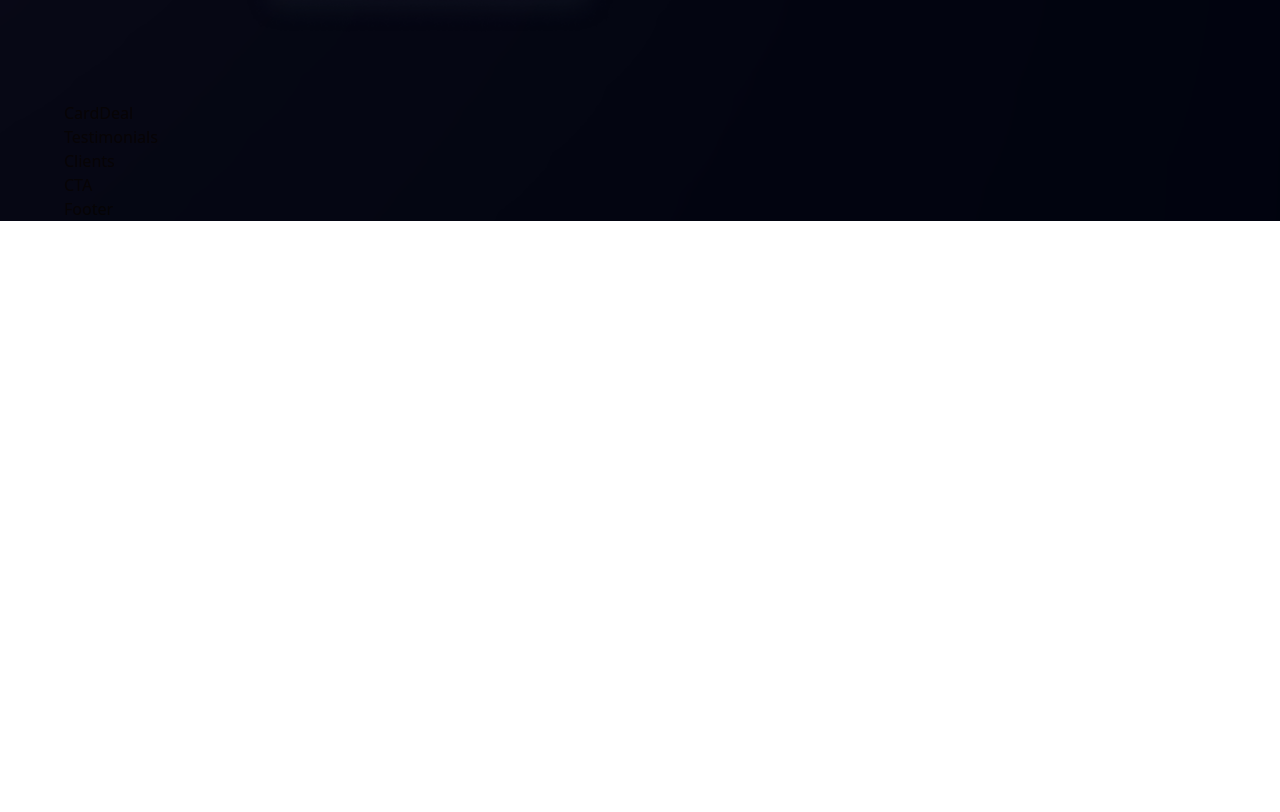
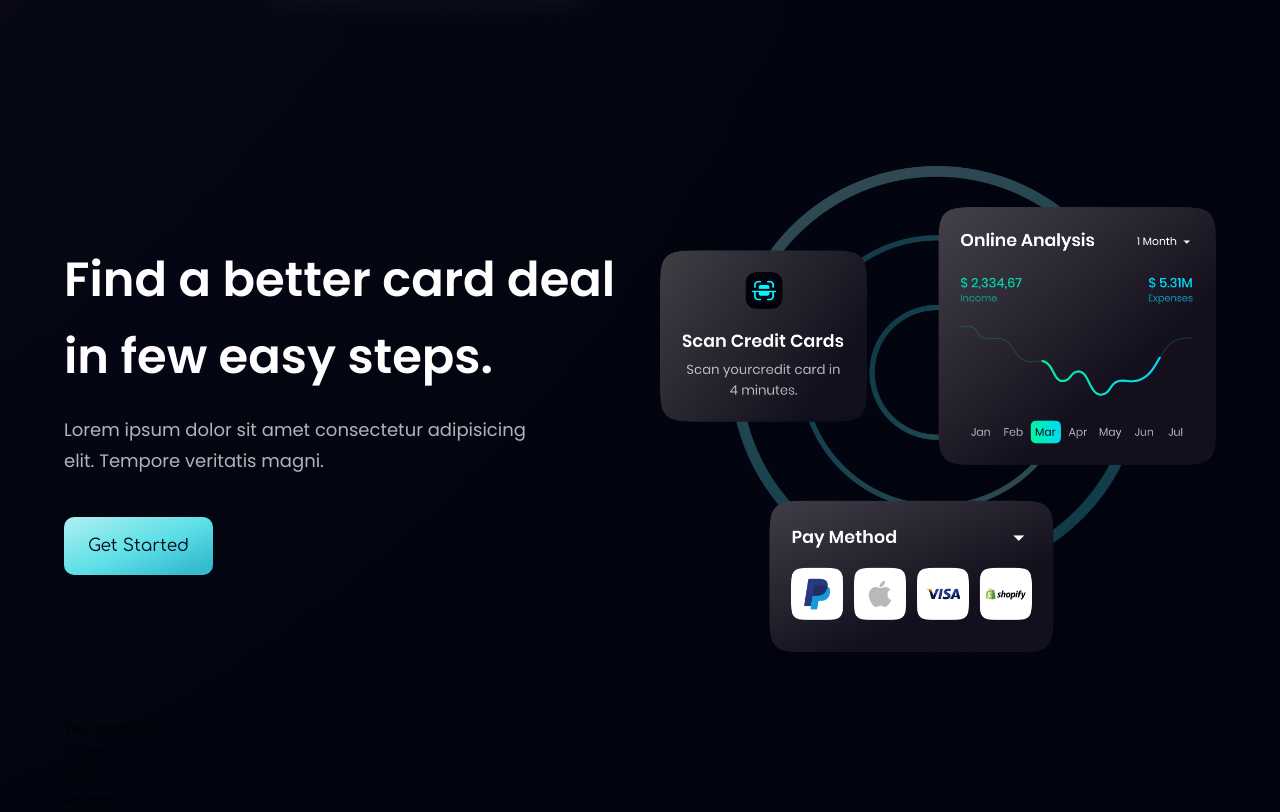
Before and after one commit to Med-lemineHmd/bank_modern_app, a React (Vite) app: page / in a window 1280 px wide. Shown: the part 2087-2899 px from the top of the page. Before the commit the page ends 2308 px from the top, so only its background shows below. Built offline with nearby package versions, Linux system fonts and the light colour scheme.

Commit message:
Card Dealg Section

```diff
--- a/src/components/Button.jsx
+++ b/src/components/Button.jsx
@@ -4,7 +4,7 @@
   return (
     <button
       type="button"
-      className={`py-4 px-6 bg-blue-gradient font-comfortaa font-medium text-[17px] text-primary outline-none ${styles}`}
+      className={`py-4 px-6 bg-blue-gradient font-comfortaa font-medium rounded-[10px] text-[17px] text-primary outline-none ${styles}`}
     >
       Get Started
     </button>
--- a/src/components/CardDeal.jsx
+++ b/src/components/CardDeal.jsx
@@ -1,9 +1,24 @@
-import React from 'react'
+import { card } from "../assets";
+import styles, { layout } from "../style";
+import Button from "./Button";
 
-const CardDeal = () => {
-  return (
-    <div>CardDeal</div>
-  )
-}
+const CardDeal = () => (
+  <section className={layout.section}>
+    <div className={layout.sectionInfo}>
+      <h2 className={styles.heading2}>
+        Find a better card deal <br className="sm:block hidden" /> in few easy
+        steps.
+      </h2>
+      <p className={`${styles.paragraph} max-w-[470px] mt-5 font-comfortaa`}>
+        Lorem ipsum dolor sit amet consectetur adipisicing elit. Tempore
+        veritatis magni.
+      </p>
+      <Button styles="mt-10" />
+    </div>
+    <div className={layout.sectionImg}>
+      <img src={card} alt="card" className="w-[100%] h-[100%]" />
+    </div>
+  </section>
+);
 
-export default CardDeal
+export default CardDeal;
```
